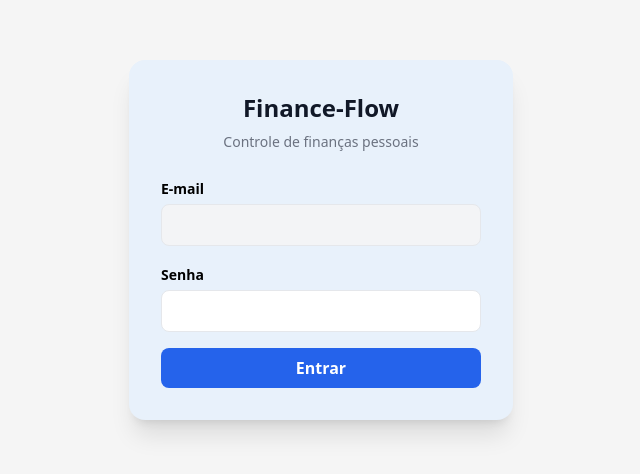
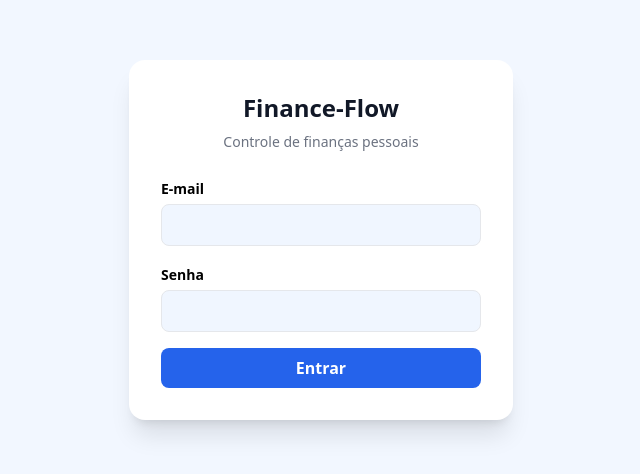
Before and after one commit to lglducci/FinanceFlow, a React (Vite) app: page / in a window 1280 px wide. Shown: the part 160-634 px from the top of the page, without its empty margins (319-959 px from the left). Built offline with nearby package versions, Linux system fonts and the light colour scheme.

Commit message:
Refactor Login component layout and styles

```diff
--- a/src/pages/Login.jsx
+++ b/src/pages/Login.jsx
@@ -19,10 +19,8 @@ export default function Login({ onLogin }) {
   }
 
   return (
-    <div className="min-h-screen flex items-center justify-center bg-bgSoft px-4">
-
-      <div className="w-full max-w-sm bg-[#e8f1fb] rounded-2xl shadow-xl p-8">
-
+   <div className="min-h-screen flex items-center justify-center bg-[#f2f7ff] px-4">
+  <div className="w-full max-w-sm bg-white rounded-2xl shadow-xl p-8">
     <h1 className="text-2xl font-bold text-center mb-2 text-gray-900">
       Finance-Flow
     </h1>
@@ -35,7 +33,8 @@ export default function Login({ onLogin }) {
         <label className="text-sm font-semibold">E-mail</label>
         <input
           type="email"
-               className="w-full mt-1 px-3 py-2 rounded-lg border bg-gray-100 focus:outline-none focus:ring-2 focus:ring-primary"
+          className="w-full mt-1 px-3 py-2 rounded-lg border bg-[#f0f6ff]
+            focus:outline-none focus:ring-2 focus:ring-primary"
           value={email}
           onChange={(e) => setEmail(e.target.value)}
           required
@@ -46,7 +45,8 @@ export default function Login({ onLogin }) {
         <label className="text-sm font-semibold">Senha</label>
         <input
           type="password"
-              className="w-full mt-1 px-3 py-2 rounded-lg border focus:outline-none focus:ring-2 focus:ring-primary"
+          className="w-full mt-1 px-3 py-2 rounded-lg border bg-[#f0f6ff]
+            focus:outline-none focus:ring-2 focus:ring-primary"
           value={senha}
           onChange={(e) => setSenha(e.target.value)}
           required
@@ -59,12 +59,14 @@ export default function Login({ onLogin }) {
 
       <button
         type="submit"
-            className="w-full bg-primary text-white py-2 rounded-lg font-semibold hover:bg-primaryDark transition"
+        className="w-full bg-primary text-white py-2 rounded-lg font-semibold
+          hover:bg-primaryDark transition"
       >
         Entrar
       </button>
     </form>
   </div>
 </div>
+
   );
 }
```
Lines whose indentation alone changed are shown as unchanged.
